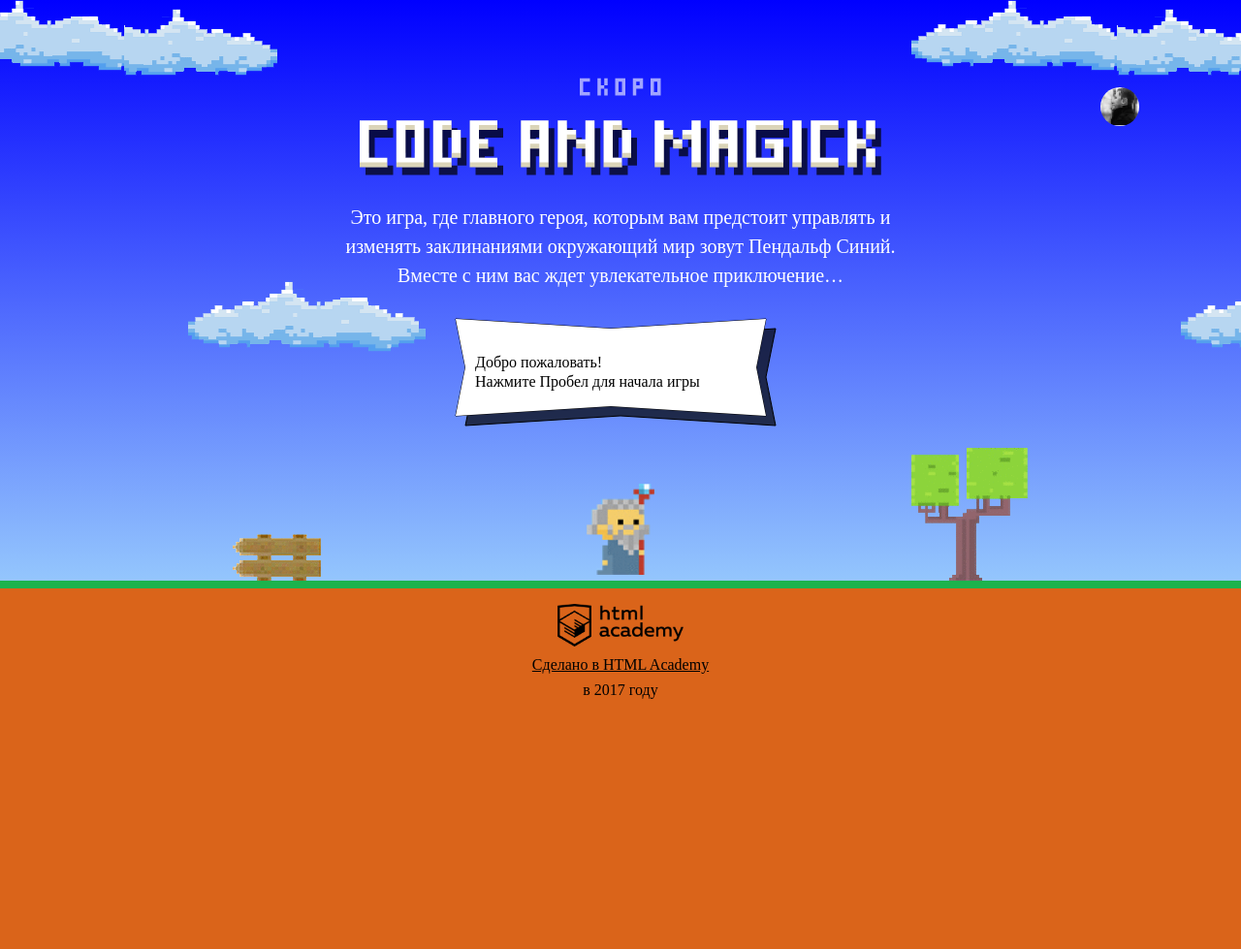
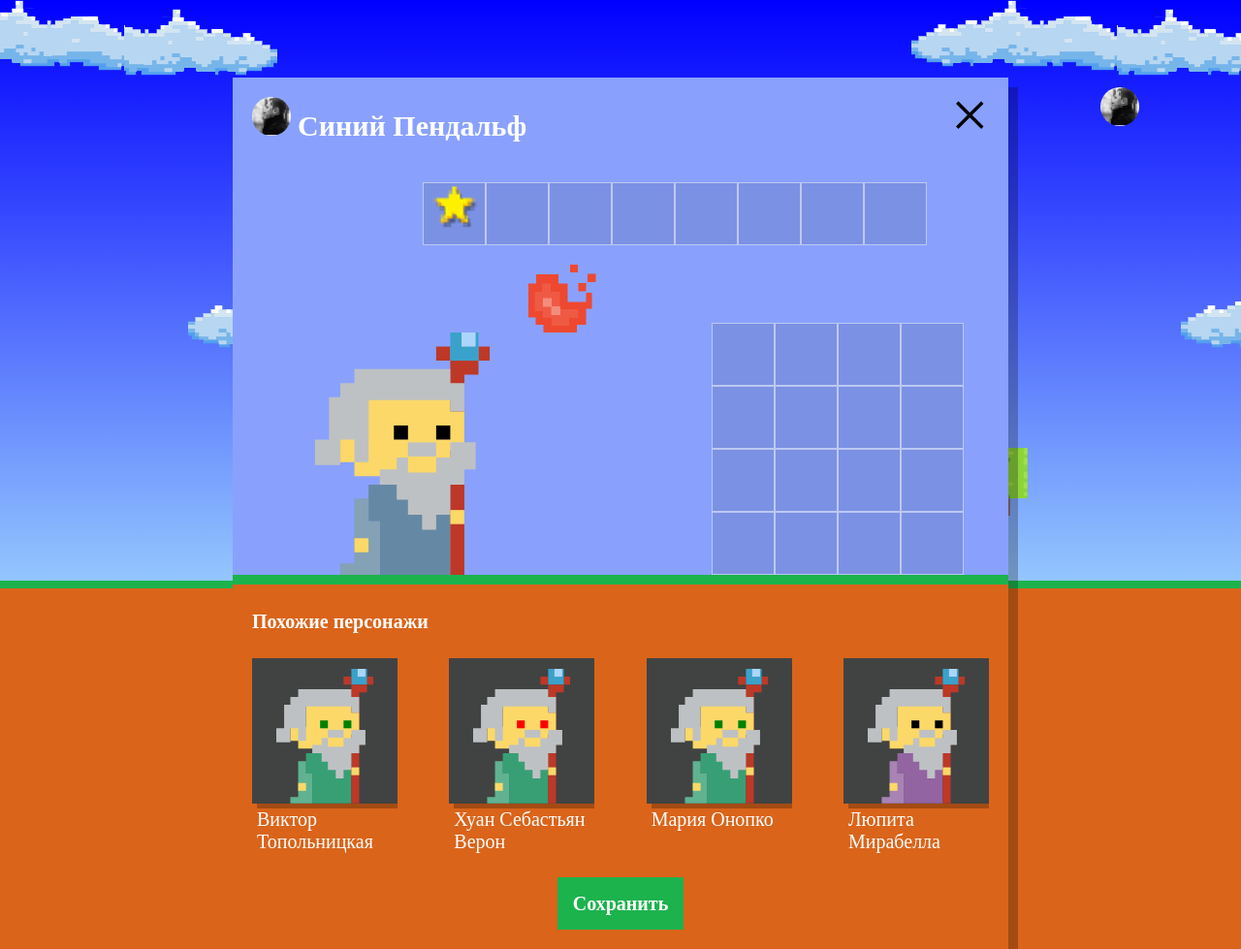
Before and after one commit to Yarisson/449065-code-and-magick-1, a plain HTML site: page index.html in a window 1280 px wide. Shown: the whole page at 97% size. Before the commit the page ends 800 px from the top, so only its background shows below. Drawn offline with Linux system fonts and the light colour scheme; a web font is replaced by a local one.

Commit message:
добавление списка похожих персонажей

```diff
--- a/index.html
+++ b/index.html
@@ -202,6 +202,7 @@
     return height * 2 / 3;
   };
 </script>
+<script src="js/setup.js"></script>
 <script src="js/stat.js"></script>
 <script src="js/game.js"></script>
 
--- /dev/null
+++ b/js/setup.js
@@ -0,0 +1,69 @@
+'use strict';
+var userDialog = document.querySelector('.setup');
+userDialog.classList.remove('hidden');
+
+var names = [
+  'Иван',
+  'Хуан Себастьян',
+  'Мария',
+  'Кристоф',
+  'Виктор',
+  'Юлия',
+  'Люпита',
+  'Вашингтон'];
+
+var familyName = [
+  'да Марья',
+  'Верон',
+  'Мирабелла',
+  'Вальц',
+  'Онопко',
+  'Топольницкая',
+  'Нионго',
+  'Ирвинг'
+];
+
+var coatColor = [
+  'rgb(101, 137, 164)',
+  'rgb(241, 43, 107)',
+  'rgb(146, 100, 161)',
+  'rgb(56, 159, 117)',
+  'rgb(215, 210, 55)',
+  'rgb(0, 0, 0)'
+];
+
+var eyesColor = [
+  'black',
+  'red',
+  'blue',
+  'yellow',
+  'green'
+];
+
+var randomIndex = function (a) {
+  return Math.round(a * Math.random());
+};
+
+var renderWizard = function () {
+  var wizardElement = similarWizardTemplate.cloneNode(true);
+
+  wizardElement.querySelector('.setup-similar-label').textContent = names[randomIndex(7)] + ' ' + familyName[randomIndex(7)];
+  wizardElement.querySelector('.wizard-coat').style.fill = coatColor[randomIndex(5)];
+  wizardElement.querySelector('.wizard-eyes').style.fill = eyesColor[randomIndex(5)];
+
+  return wizardElement;
+};
+
+var fragment = document.createDocumentFragment();
+var similarListElement = document.querySelector('.setup-similar-list');
+var similarWizardTemplate = document.querySelector('#similar-wizard-template')
+    .content
+    .querySelector('.setup-similar-item');
+
+for (var i = 0; i < 4; i++) {
+  fragment.appendChild(renderWizard());
+}
+
+similarListElement.appendChild(fragment);
+
+document.querySelector('.setup-similar').classList.remove('hidden');
```
Also changed, not shown: package.json (deleted, +0 -25 lines), 1 other file.
